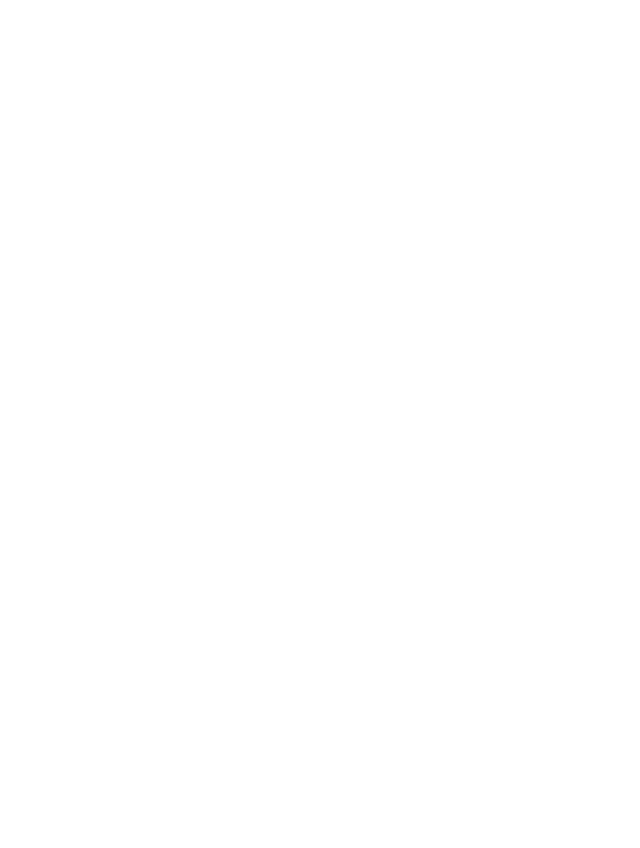
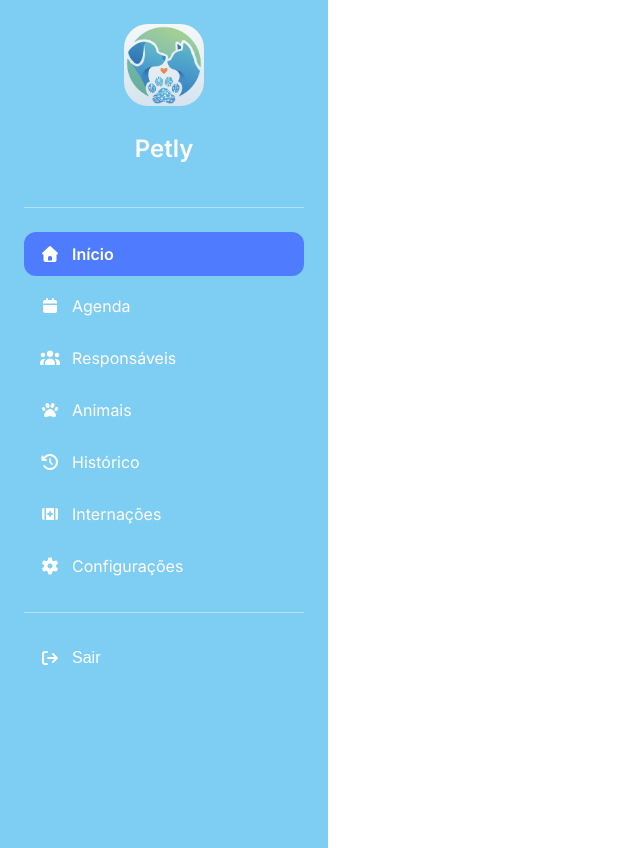
Before and after one commit to igor-de-andrade/wa-petly, a Vue app: page /home in a window 1280 px wide. Before the commit this address had no page. Shown: the whole page, without its empty margins (0-640 px from the left). Before the commit the page ends 800 px from the top, so only its background shows below. Built offline with nearby package versions, Linux system fonts and the light colour scheme.

Commit message:
adiciona o componente do menu

```diff
--- /dev/null
+++ b/src/components/VerticalMenu.vue
@@ -0,0 +1,136 @@
+<script setup lang="ts">
+interface MenuItem {
+  label: string
+  to: string
+  icon: string
+}
+
+const menuItems: MenuItem[] = [
+  { label: 'Início', to: '/home', icon: 'fa-solid fa-house' },
+  { label: 'Agenda', to: '/agenda', icon: 'fa-solid fa-calendar' },
+  { label: 'Responsáveis', to: '/responsaveis', icon: 'fa-solid fa-users' },
+  { label: 'Animais', to: '/animais', icon: 'fa-solid fa-paw' },
+  { label: 'Histórico', to: '/historico', icon: 'fa-solid fa-clock-rotate-left' },
+  { label: 'Internações', to: '/internacoes', icon: 'fa-solid fa-kit-medical' },
+  { label: 'Configurações', to: '/configuracoes', icon: 'fa-solid fa-gear' },
+]
+
+function logout() {
+  console.log('logout')
+  // aqui você pode limpar token, redirecionar etc
+}
+</script>
+
+<template>
+  <aside class="menu">
+    <!-- Logo -->
+    <div class="menu-header">
+      <img class="logo" src="../../public/logo.png" alt="Petly" />
+      <h1>Petly</h1>
+    </div>
+
+    <hr />
+
+    <!-- Navegação -->
+    <nav class="menu-nav">
+      <RouterLink
+        v-for="item in menuItems"
+        :key="item.label"
+        :to="item.to"
+        class="menu-item"
+        active-class="active"
+      >
+        <i :class="item.icon"></i>
+        <span>{{ item.label }}</span>
+      </RouterLink>
+    </nav>
+
+    <hr />
+
+    <!-- Rodapé -->
+    <div class="menu-footer">
+      <button class="menu-item logout" @click="logout">
+        <i class="fa-solid fa-arrow-right-from-bracket"></i>
+        <span>Sair</span>
+      </button>
+    </div>
+  </aside>
+</template>
+
+<style scoped>
+.menu {
+  width: 280px;
+  height: 100vh;
+  background: #7ecdf2;
+  padding: 24px;
+  display: flex;
+  flex-direction: column;
+  color: #fff;
+  font-family: var(--base-font);
+}
+
+.menu-header {
+  display: flex;
+  flex-direction: column;
+  align-items: center;
+  gap: 8px;
+}
+
+.menu-header img {
+  width: 80px;
+}
+
+.menu-header h1 {
+  font-size: 24px;
+  font-weight: 600;
+}
+
+.logo {
+  border-radius: 24px;
+}
+
+hr {
+  border: none;
+  border-top: 1px solid rgba(255, 255, 255, 0.4);
+  margin: 24px 0;
+}
+
+.menu-nav {
+  display: flex;
+  flex-direction: column;
+  gap: 8px;
+}
+
+.menu-item {
+  display: flex;
+  align-items: center;
+  gap: 12px;
+  padding: 12px 16px;
+  border-radius: 12px;
+  color: #fff;
+  text-decoration: none;
+  font-size: 16px;
+  transition: background 0.2s;
+}
+
+.menu-item i {
+  width: 20px;
+  text-align: center;
+}
+
+.menu-item:hover {
+  background: rgba(255, 255, 255, 0.15);
+}
+
+.menu-item.active {
+  background: #4f7cff;
+  font-weight: 600;
+}
+
+.logout {
+  background: transparent;
+  border: none;
+  width: 100%;
+  cursor: pointer;
+}
+</style>
--- a/src/router/index.ts
+++ b/src/router/index.ts
@@ -4,6 +4,7 @@
 import Register from '../views/Register.vue'
 import ForgotPassword from '../views/ForgotPassword.vue'
 import AuthTest from '../views/AuthTest.vue'
+import Home from '../views/Home.vue'
 
 const router = createRouter({
   history: createWebHistory(import.meta.env.BASE_URL),
@@ -33,6 +34,11 @@
       name: 'authtest',
       component: AuthTest,
     },
+    {
+      path: '/home',
+      name: 'home',
+      component: Home,
+    },
   ],
 })
 
--- /dev/null
+++ b/src/views/Home.vue
@@ -0,0 +1,15 @@
+<script setup lang="ts">
+import VerticalMenu from '@/components/VerticalMenu.vue'
+</script>
+
+<template>
+  <div class="layout">
+    <VerticalMenu />
+  </div>
+</template>
+
+<style scoped>
+.content {
+  text-align: center;
+}
+</style>
```
